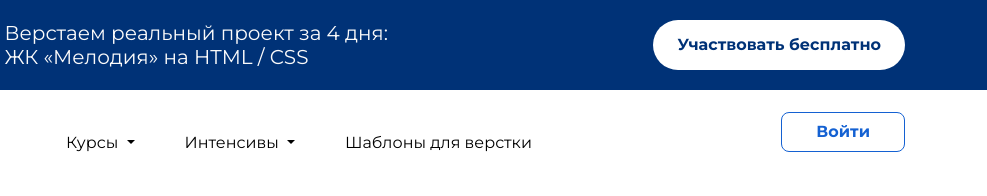
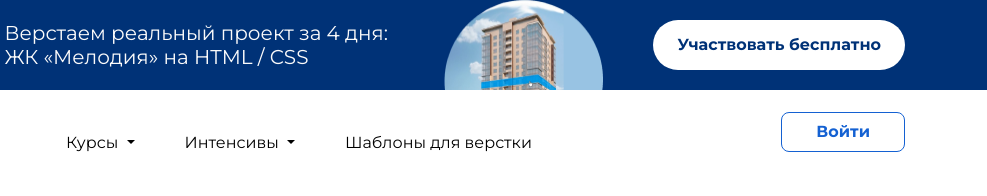
Before and after one commit to Vinare/glo-academy-website, a plain HTML site: page index.html in a window 1280 px wide. Shown: the full height of the page, 293-1280 px from the left. Drawn offline with nearby package versions, Linux system fonts and the light colour scheme; the site is published under a folder, as on GitHub Pages, so addresses that start at the root find nothing.

Commit message:
background-image-url bug fixed

```diff
--- a/scss/_promo.scss
+++ b/scss/_promo.scss
@@ -5,7 +5,7 @@
   justify-content: space-between;
   align-items: center;
   position: relative;
-  &:before {
+  &::before {
     content: ' ';
     display: block;
     position: absolute;
@@ -14,11 +14,10 @@
     width: 100%;
     height: 100%;
     opacity: 1;
-    background-image: url('/img/building.png');
+    background-image: url('../img/building.png');
     background-repeat: no-repeat;
     background-position: calc(50% + 176px) 0;
     background-size: 159px 90px;
-    z-index: 0;
   }
   &__main-info {
     display: flex;
```
Also changed, not shown: css/style.css, 1 other file.
